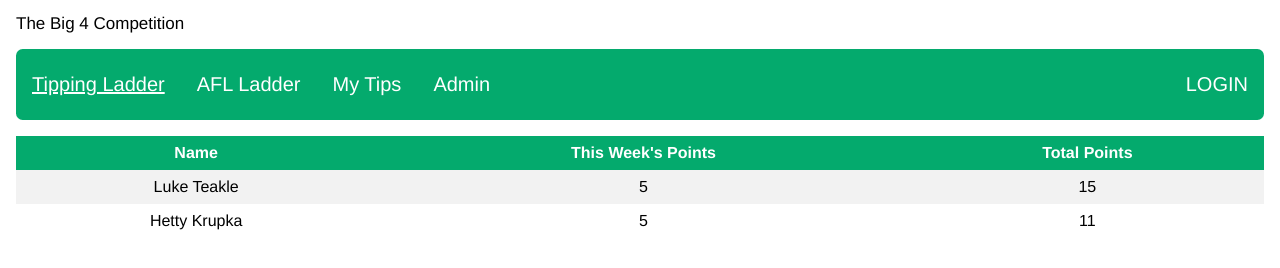
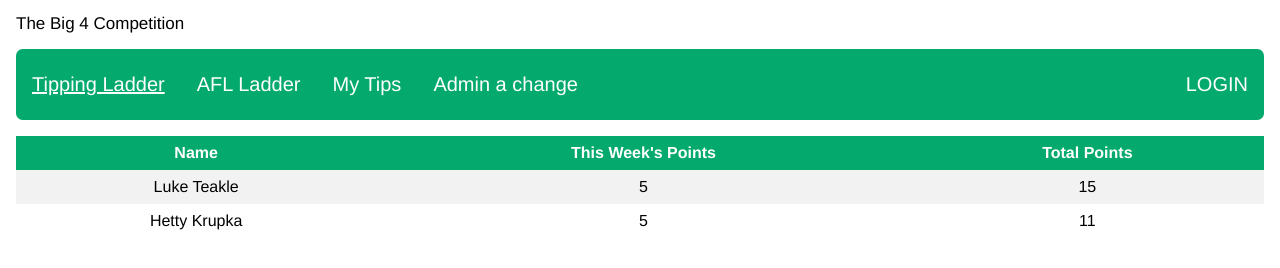
Before and after one commit to hgkrupka/FootyTips, a plain HTML site: page FootyTips/index.html in a window 1280 px wide. Shown: the part 62-330 px from the top of the page. Drawn offline with Linux system fonts and the light colour scheme.

Commit message:
1st commit

```diff
--- a/FootyTips/index.html
+++ b/FootyTips/index.html
@@ -18,7 +18,7 @@
 		<a href="index.html" id="tippingLadder" style="text-decoration: underline;"> Tipping Ladder</a>
 		<a href="aflLadder.html">AFL Ladder</a>
 		<a href="myTips.html">My Tips</a>
-        <a href="#notification">Admin</a>
+        <a href="#notification">Admin a change</a>
 
 		<div class="menu-log">
 			<a href="#login">LOGIN</a>
```
